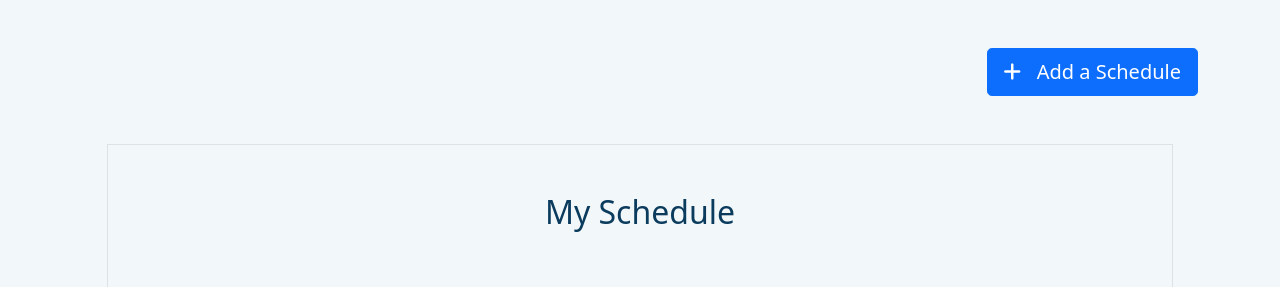
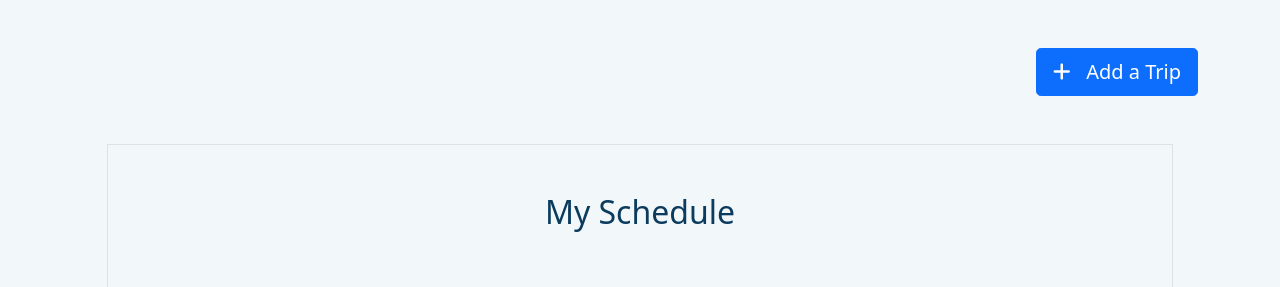
Before and after one commit to yhkdev/GW_Carpool, a Django app: template gw_carpool/templates/schedules/schedule_list.html in a window 1280 px wide. Shown: the part 96-383 px from the top of the page. Run offline with Django 4.2, Linux system fonts and the light colour scheme; the template is opened without the code that fills it, so the values that code supplies are empty; some libraries are stand-ins or nearby versions.

Commit message:
change "add schedule" to "add trip"

```diff
--- a/gw_carpool/templates/schedules/schedule_list.html
+++ b/gw_carpool/templates/schedules/schedule_list.html
@@ -15,7 +15,7 @@
                     <div>
                         <button type="button" class="btn btn-lg btn-primary" onclick="location.href='{% url 'schedule_new' %}'">
                             <i class="fas fa-plus"></i>&nbsp;&nbsp;
-                            Add a Schedule
+                            Add a Trip
                         </button>
                     </div>
                     {% endif %}
```
